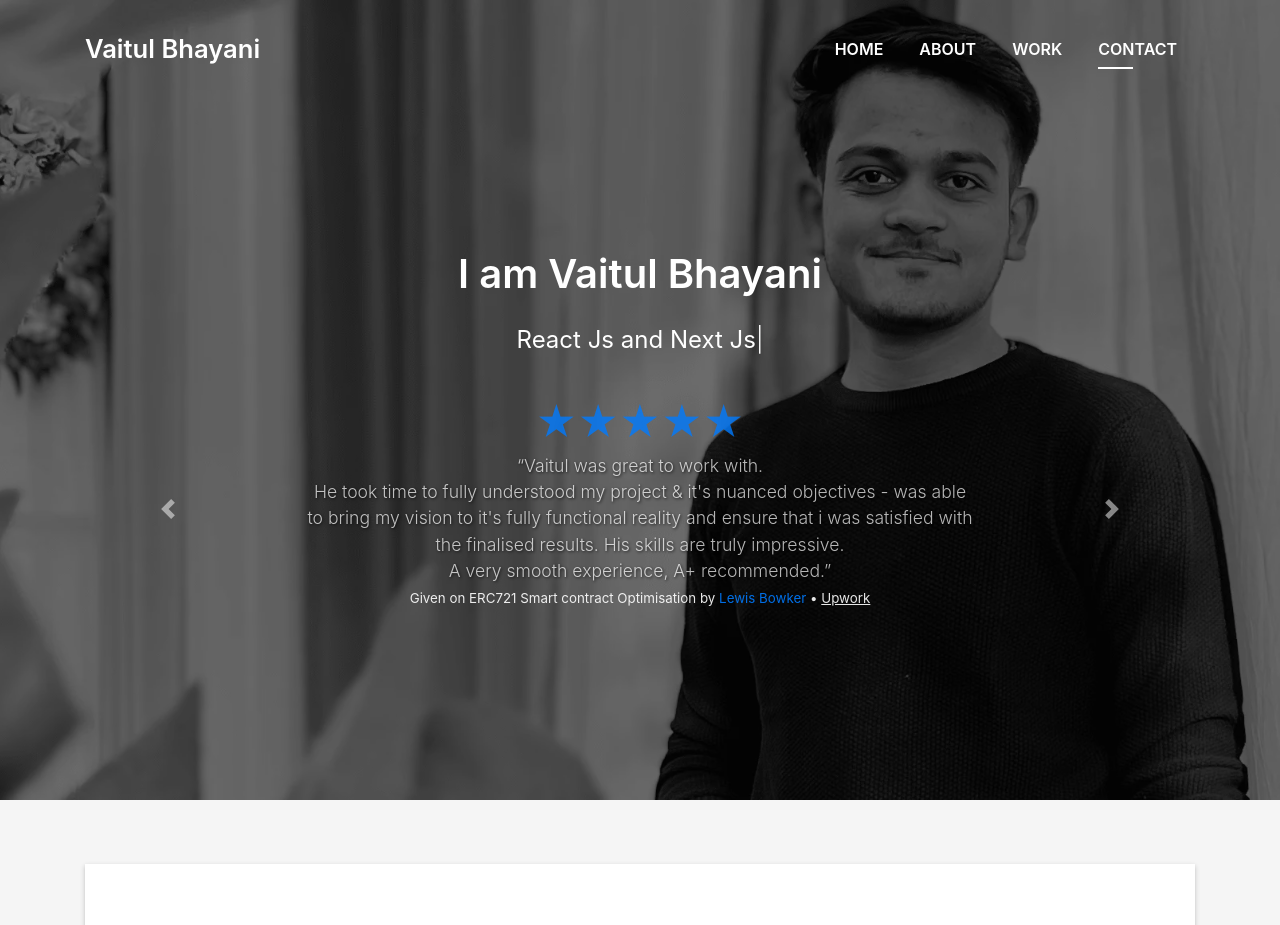
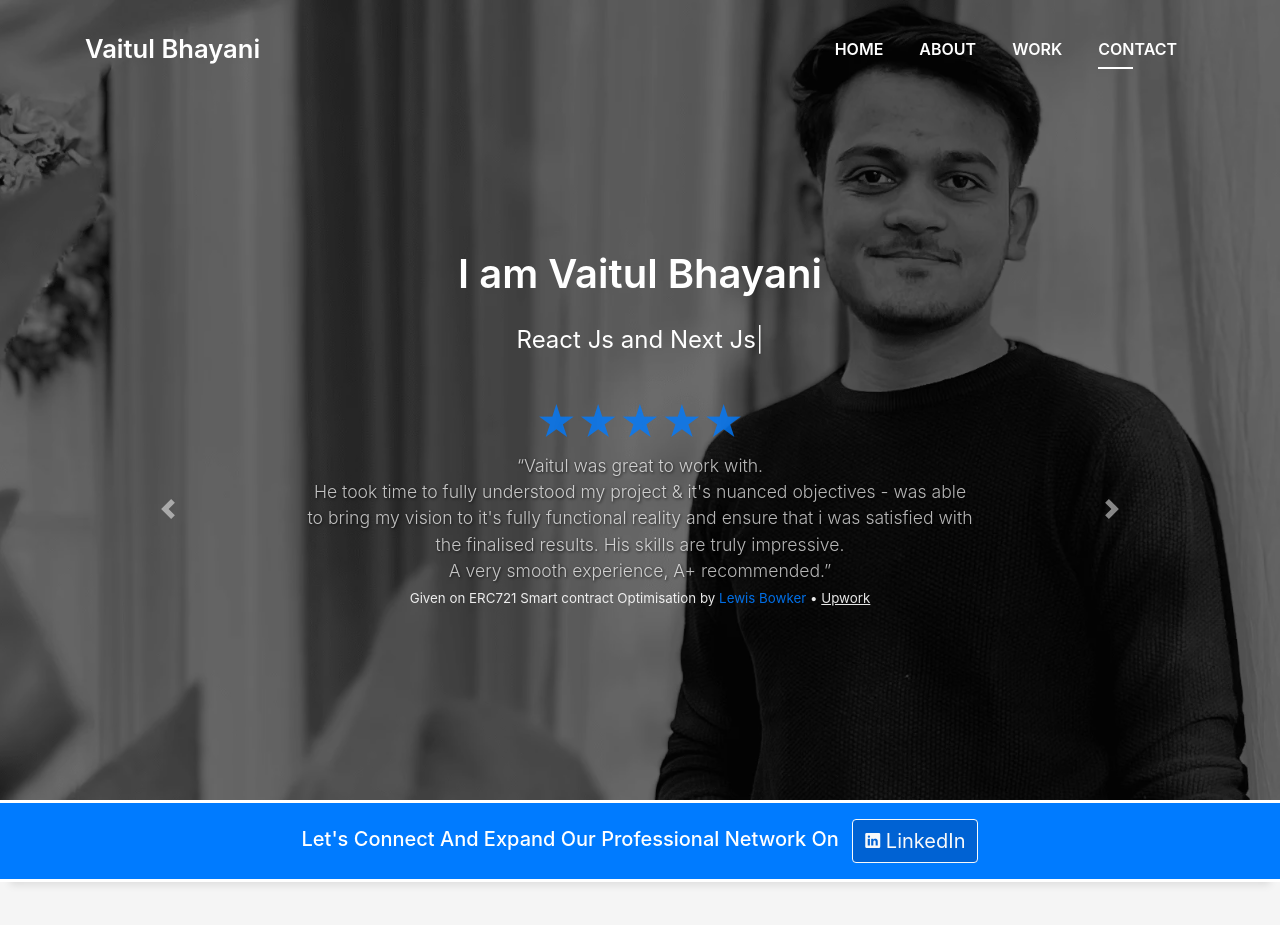
Before and after one commit to vaitul/vaitul.github.io, a plain HTML site: page index.html in a window 1280 px wide. Shown: the top 925 px of the page. Drawn offline with Linux system fonts and the light colour scheme; files whose address does not match are found by name.

Commit message:
added lets connect callout

```diff
--- a/css/style.css
+++ b/css/style.css
@@ -1198,6 +1198,36 @@ footer .credits a {
   border-radius: .3rem;
 }
 
+
+/*======================================
+//--//-->   connect callout
+======================================*/
+
+.lets-connect-callout{
+  border-top: 3px solid #fff;
+  border-bottom: 3px solid #fff;
+}
+.lets-connect-callout h5{
+  color: #fff !important;
+}
+
+.lets-connect-callout .linkedinBtn{
+  /* border: #ddd;
+  color: #fff !important; */
+  font-size: 20px;
+  background-color: #0062d3;
+}
+
+.lets-connect-callout .linkedinBtn:hover{
+  color: #0062d3 !important;
+  background-color: #fff;
+}
+
+.lets-connect-callout .mark{
+  font-size: 30px !important;
+  color: #fff;
+}
+
 @media (min-width: 577px) {
   .counter-box {
     margin-bottom: 1.8rem;
--- a/index.html
+++ b/index.html
@@ -401,6 +401,17 @@
   </div>
   <!--/ Intro Skew End /-->
 
+  <section id="lets-connet-callout" class="lets-connect-callout box-shadow bg-primary">
+    <div class="container py-3">
+      <div class="container-wrapper text-center">
+        <h5 class="text-capitalize m-0 flex-column flex-md-row justify-content-center align-items-center">
+          Let's Connect and Expand Our Professional Network on           <a href="https://www.linkedin.com/in/vaitul/" class="linkedinBtn d-md-inline-block d-block mt-md-0 mt-3 ml-0 ml-md-2 btn btn-outline-light"><i
+              class="ion-social-linkedin"></i> LinkedIn</a>
+        </h5>
+      </div>
+    </div>
+  </section>
+
   <section id="about" class="about-mf sect-pt4 route">
     <div class="container">
       <div class="row">
@@ -588,9 +599,7 @@
         <div class="col-md-4 mt-3">
           <div class="work-box">
             <div class="work-img">
-              <img
-                src="img/p12.jpeg"
-                alt="" class="img-fluid">
+              <img src="img/p12.jpeg" alt="" class="img-fluid">
             </div>
             <div class="work-content">
               <div class="row">
@@ -616,16 +625,17 @@
         <div class="col-md-4 mt-3">
           <div class="work-box">
             <div class="work-img">
-              <img
-                src="img/p13.jpeg"
-                alt="" class="img-fluid">
+              <img src="img/p13.jpeg" alt="" class="img-fluid">
             </div>
             <div class="work-content">
               <div class="row">
                 <div class="col-sm-12">
-                  <h2 class="w-title">Headless CMS Storyblok With Next Js <small>Storyblok with React Js & Next Js</small>
+                  <h2 class="w-title">Headless CMS Storyblok With Next Js <small>Storyblok with React Js & Next
+                      Js</small>
                     <hr>
-                    <small>I got a chance to work on an existing project to add some complex components, Where I added many components and fixed many bugs with website performance improvement, at the end client was very impressed by my work.</small>
+                    <small>I got a chance to work on an existing project to add some complex components, Where I added
+                      many components and fixed many bugs with website performance improvement, at the end client was
+                      very impressed by my work.</small>
                   </h2>
                   <div class="w-more">
                     <span><a href="http://proxyrack.com/" target="_blank">VIEW HERE</a></span>
@@ -640,16 +650,17 @@
         <div class="col-md-4 mt-3">
           <div class="work-box">
             <div class="work-img">
-              <img
-                src="img/p14.jpeg"
-                alt="" class="img-fluid">
+              <img src="img/p14.jpeg" alt="" class="img-fluid">
             </div>
             <div class="work-content">
               <div class="row">
                 <div class="col-sm-12">
-                  <h2 class="w-title">Pizza Restaurant Website with React Js & Next Js <small>Laravel, React Js & Next Js</small>
+                  <h2 class="w-title">Pizza Restaurant Website with React Js & Next Js <small>Laravel, React Js & Next
+                      Js</small>
                     <hr>
-                    <small>I got a chance to work on an existing project to add some complex components, Where I added many components and fixed many bugs with website performance improvement, at the end client was very impressed by my work.</small>
+                    <small>I got a chance to work on an existing project to add some complex components, Where I added
+                      many components and fixed many bugs with website performance improvement, at the end client was
+                      very impressed by my work.</small>
                   </h2>
                   <div class="w-more">
                     <span><a href="https://www.pippospizza.com.au/" target="_blank">VIEW HERE</a></span>
@@ -693,9 +704,10 @@
               <div class="row">
                 <div class="col-sm-12">
                   <h2 class="w-title">Live Order <small>(Core PHP)</small><br><small>
-                    <hr/>
-                    For automation in Restaurants won a
-                      best college project award</small></h2>
+                      <hr />
+                      For automation in Restaurants won a
+                      best college project award
+                    </small></h2>
                   <div class="w-more">
                     <span><a href="https://liveorder.cf" target="_blank">VIEW HERE</a></span>
                   </div>
@@ -716,8 +728,10 @@
             <div class="work-content">
               <div class="row">
                 <div class="col-sm-12">
-                  <h2 class="w-title">God's Eye<br><small>Automatic Number Plate Recognization</small><hr><small>Created
-                      with Python,OpenCV & Machine Learning</small></h2>
+                  <h2 class="w-title">God's Eye<br><small>Automatic Number Plate Recognization</small>
+                    <hr><small>Created
+                      with Python,OpenCV & Machine Learning</small>
+                  </h2>
                   <div class="w-more">
                     <span><a href="https://github.com/2Programmers/GodsEye" target="_blank">CODE HERE</a></span>
                   </div>
@@ -734,8 +748,10 @@
             <div class="work-content">
               <div class="row">
                 <div class="col-sm-12">
-                  <h2 class="w-title">SSAS - Saptsys Simple Accounting Software<small><hr/>Desktop Billing and Accounting
-                      Software using Electron Js framework. for commercial perpose.</small>
+                  <h2 class="w-title">SSAS - Saptsys Simple Accounting Software<small>
+                      <hr />Desktop Billing and Accounting
+                      Software using Electron Js framework. for commercial perpose.
+                    </small>
                     <!-- <br><small>Created under <a style="text-decoration:underline" href="https://www.saptsys.com">Saptsys</a></small> -->
                   </h2>
                   <div class="w-more">
@@ -754,7 +770,9 @@
             <div class="work-content">
               <div class="row">
                 <div class="col-sm-12">
-                  <h2 class="w-title">Ecommerce Website<small><hr/>Created for client named Get Vastra</small>
+                  <h2 class="w-title">Ecommerce Website<small>
+                      <hr />Created for client named Get Vastra
+                    </small>
                     <br><small>Created under <a style="text-decoration:underline"
                         href="https://www.saptsys.com">Saptsys</a></small>
                   </h2>
@@ -776,7 +794,9 @@
               <div class="row">
                 <div class="col-sm-12">
                   <h2 class="w-title">GyanGunj Desktop App <small>(A library management
-                      system)</small><small><hr/>Currently under development using WPF</small></h2>
+                      system)</small><small>
+                      <hr />Currently under development using WPF
+                    </small></h2>
                   <div class="w-more">
                     <!-- <span><a href="https://github.com/vaitul/AssemblerN2T/" target="_blank">CODE HERE</a></span> -->
                   </div>
@@ -793,7 +813,9 @@
             <div class="work-content">
               <div class="row">
                 <div class="col-sm-12">
-                  <h2 class="w-title">Sports Club Website<br><small><hr/> Created for college project submition in PHP</small>
+                  <h2 class="w-title">Sports Club Website<br><small>
+                      <hr /> Created for college project submition in PHP
+                    </small>
                   </h2>
                   <div class="w-more">
                     <span><a href="https://github.com/vaitul/Sports-Club-Site" target="_blank">CODE HERE</a></span>
@@ -811,8 +833,10 @@
             <div class="work-content">
               <div class="row">
                 <div class="col-sm-12">
-                  <h2 class="w-title">Assembler<small><hr>Converts .asm to hack code</small><br><small>Created under <a
-                        style="text-decoration:underline" href="https://www.coursera.org/learn/build-a-computer">Nand to
+                  <h2 class="w-title">Assembler<small>
+                      <hr>Converts .asm to hack code
+                    </small><br><small>Created under <a style="text-decoration:underline"
+                        href="https://www.coursera.org/learn/build-a-computer">Nand to
                         Tetris Course</a></small></h2>
                   <div class="w-more">
                     <span><a href="https://github.com/vaitul/AssemblerN2T/" target="_blank">CODE HERE</a></span>
@@ -848,7 +872,9 @@
             <div class="work-content">
               <div class="row">
                 <div class="col-sm-12">
-                  <h2 class="w-title">Snake Game in C 😉<small><hr>Hobby Project created own logic and algorithm</small>
+                  <h2 class="w-title">Snake Game in C 😉<small>
+                      <hr>Hobby Project created own logic and algorithm
+                    </small>
                   </h2>
                   <div class="w-more">
                     <span><a href="https://github.com/vaitul/Snake-Game-In-C-Lang." target="_blank">CODE HERE</a></span>
@@ -866,7 +892,9 @@
             <div class="work-content">
               <div class="row">
                 <div class="col-sm-12">
-                  <h2 class="w-title">Created GUI Software Without Graphics library<small><hr>In C and C++</small></h2>
+                  <h2 class="w-title">Created GUI Software Without Graphics library<small>
+                      <hr>In C and C++
+                    </small></h2>
                   <div class="w-more">
                     <span><a href="https://github.com/vaitul/Student-Admission-Form-VivaSem3" target="_blank">CODE
                         HERE</a></span>
@@ -954,15 +982,13 @@
                   </div>
                   <div class="socials">
                     <ul>
+                      <li><a target="_blank" href="https://www.linkedin.com/in/vaitul/"><span class="ico-circle"><i
+                              class="ion-social-linkedin"></i></span></a></li>
                       <li><a target="_blank" href="https://github.com/vaitul"><span class="ico-circle"><i
                               class="ion-social-github"></i></span></a></li>
                       <li><a target="_blank" href="https://twitter.com/vaitulbhayani"><span class="ico-circle"><i
                               class="ion-social-twitter"></i></span></a></li>
-                      <li><a target="_blank" href="https://instagram.com/vaitul_bhayani"><span class="ico-circle"><i
-                              class="ion-social-instagram"></i></span></a></li>
                       <!-- <li><a target="_blank" href="https://www.facebook.com/Vaitul-Bhayani-402876460076160"><span class="ico-circle"><i class="ion-social-facebook"></i></span></a></li> -->
-                      <li><a target="_blank" href="https://www.linkedin.com/in/vaitul/"><span class="ico-circle"><i
-                              class="ion-social-linkedin"></i></span></a></li>
                     </ul>
                   </div>
                 </div>
```
